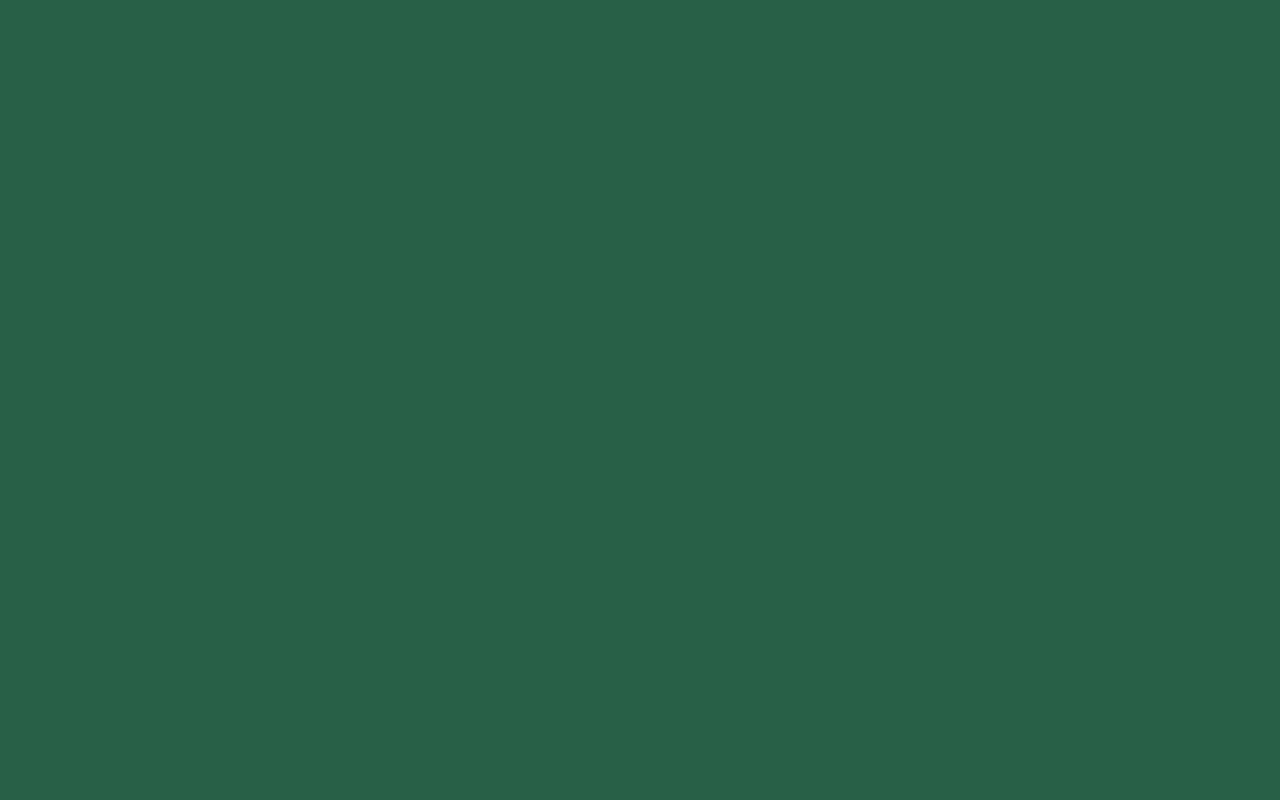
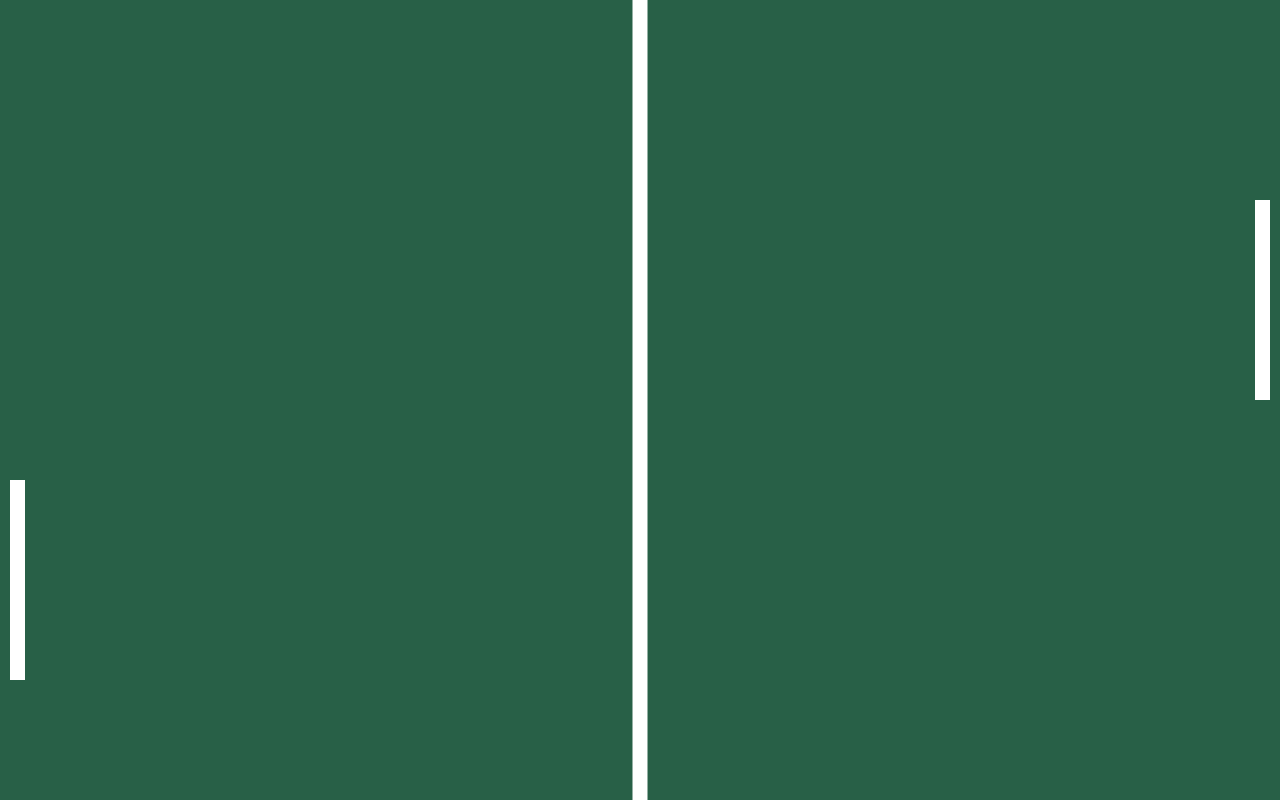
Before and after one commit to NasserSalim1/Projeto-Ping-Pong, a plain HTML site: page index.htm in a window 1280 px wide. Drawn offline with Linux system fonts and the light colour scheme.

Commit message:
desenhando as raquetes

```diff
--- a/index.htm
+++ b/index.htm
@@ -10,7 +10,7 @@
             margin: 0;
             padding: 0;
         }
-    </style>
+        </style>
 </head>
 <body>
     <canvas></canvas>
@@ -18,14 +18,28 @@
         const canvasEl = document.querySelector("canvas"),
          canvasCtx = canvasEl.getContext("2d");
 
+    const lineWhidth = 15 // Cria-se uma variável para armazenar esse valor para possíveis futuras mudanças
+
     function setup(){
         canvasEl.width = canvasCtx.width = window.innerWidth // Define todo o tamnho da tela
         canvasEl.height = canvasCtx.height  = window.innerHeight // Define todo a altura da tela
     }
 
     function draw(){
+
+        // Desenho do campo
         canvasCtx.fillStyle = "#286047" // define a cor da figura
         canvasCtx.fillRect(0,0, window.innerWidth, window.innerHeight) // Desenha o retângulo -- (0,0) Significa que começa no canto superior esquedo da tela (isso é default), (window.innerWidth, window.innerHeight) Diz que vamos ocupar 100% da tela
+
+        // Desenho da linha central
+        canvasCtx.fillStyle = "#ffffff"
+        canvasCtx.fillRect(window.innerWidth/2 - lineWhidth/2, 0, lineWhidth, window.innerHeight)
+
+        // Desenho da raquete esquerda
+        canvasCtx.fillRect(10, 480, lineWhidth, 200) // A altura do desenho n importa no momento pois a requete irá se mover com o mouse mais para frente
+
+        // Desenho da raquete direita
+        canvasCtx.fillRect(window.innerWidth - lineWhidth - 10, 200, lineWhidth, 200) // A altura do desenho n importa no momento pois a requete irá se mover com o mouse mais para frente
     }
 
     setup()
```
